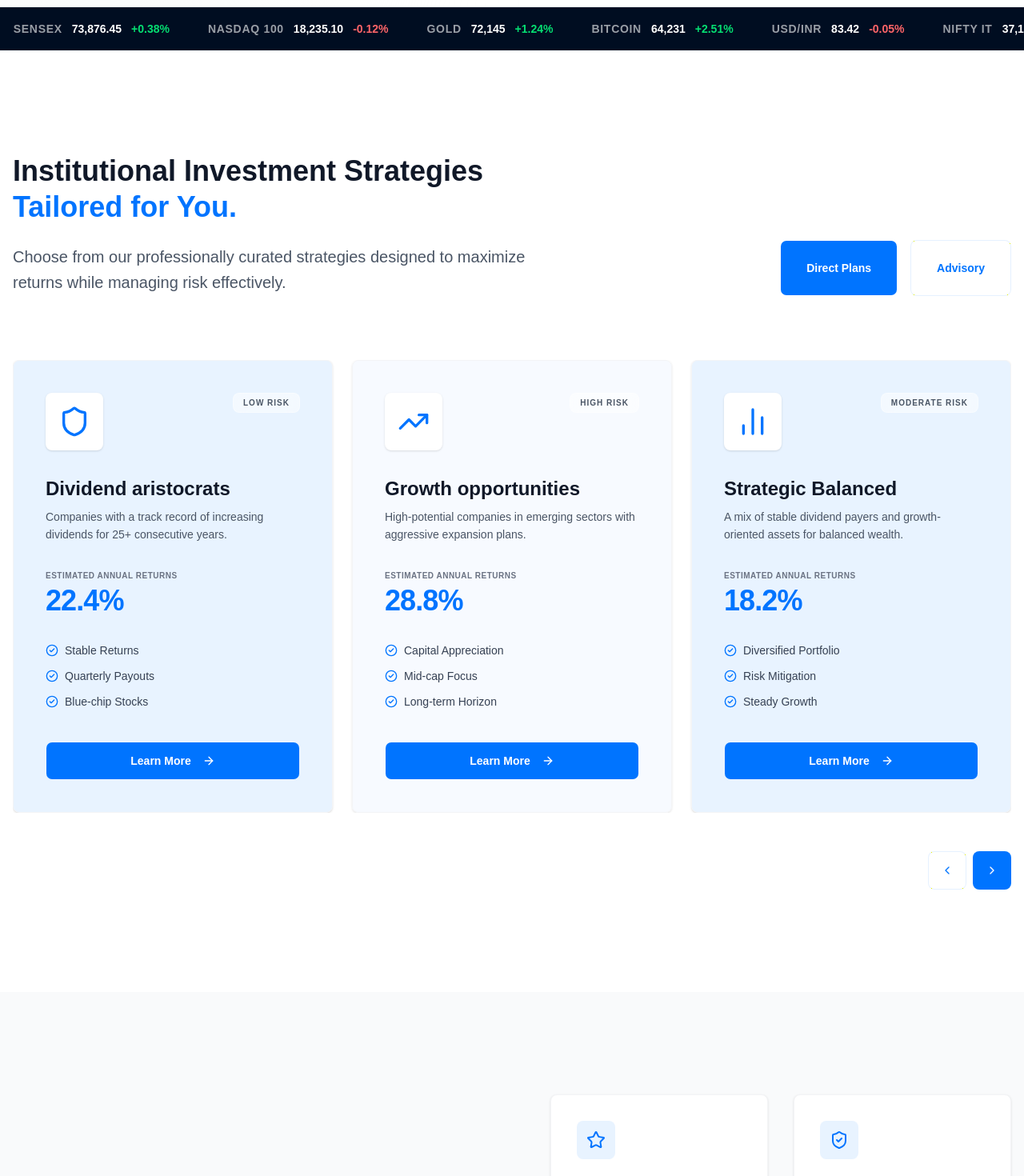
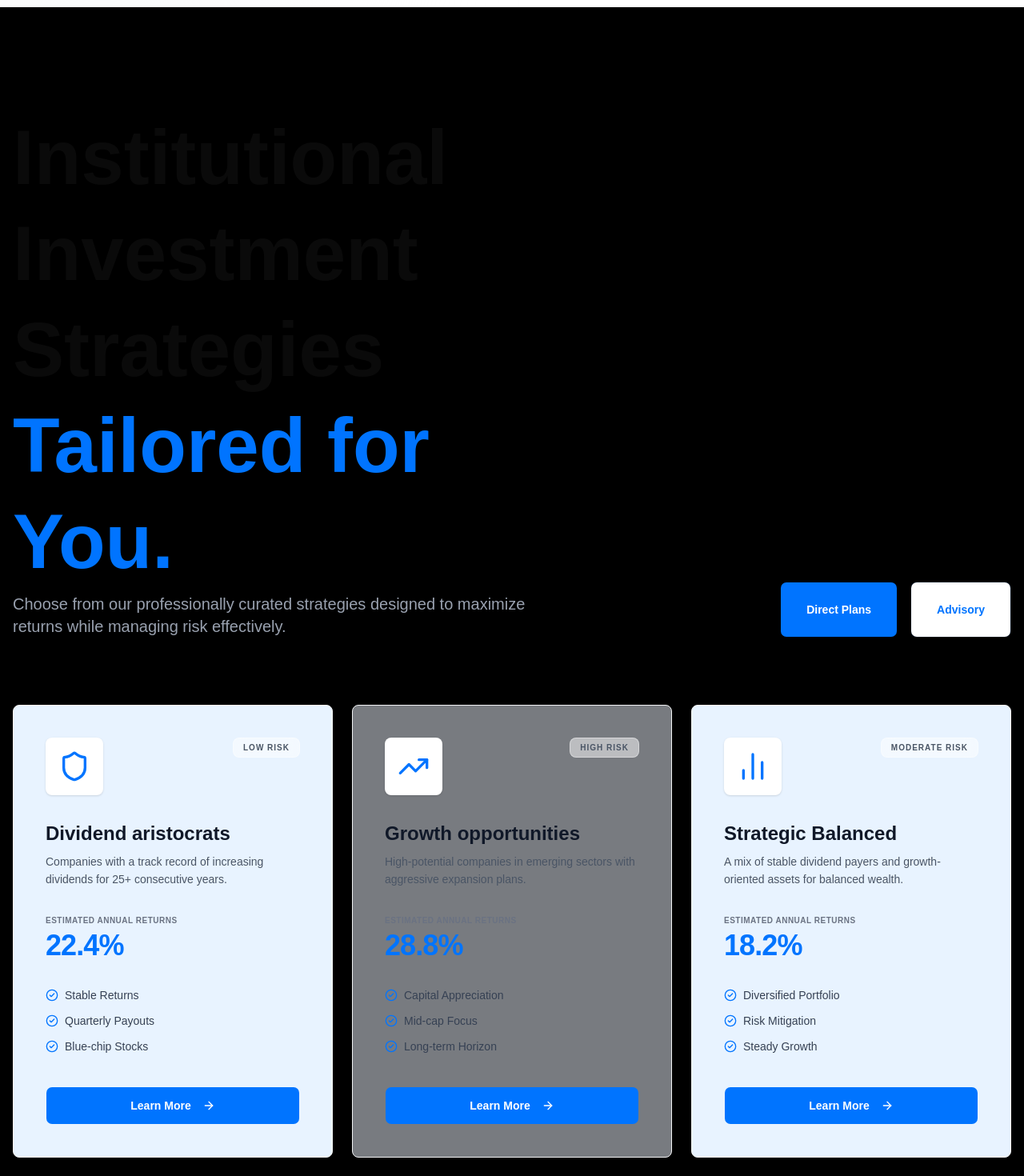
Before and after one commit to pushpendracse/WealthplysMERN, a Next.js app: page / in a window 1280 px wide. Shown: the part 900-2370 px from the top of the page at 80% size. Built offline with nearby package versions, Linux system fonts and the light colour scheme.

Commit message:
This is the comment code

```diff
--- a/app/page.tsx
+++ b/app/page.tsx
@@ -1,13 +1,13 @@
 import Navbar from "@/components/Navbar";
 import Hero from "@/components/Hero";
-import MarketStats from "@/components/MarketStats";
+// import MarketStats from "@/components/MarketStats";
 import InvestmentPlans from "@/components/InvestmentPlans";
-import BooksAndFeatures from "@/components/BooksAndFeatures";
-import Philosophy from "@/components/Philosophy";
-import Masterclass from "@/components/Masterclass";
-import KnowledgeCenter from "@/components/KnowledgeCenter";
-import SecuritySection from "@/components/SecuritySection";
-import BlogSection from "@/components/BlogSection";
+// import BooksAndFeatures from "@/components/BooksAndFeatures";
+// import Philosophy from "@/components/Philosophy";
+// import Masterclass from "@/components/Masterclass";
+// import KnowledgeCenter from "@/components/KnowledgeCenter";
+// import SecuritySection from "@/components/SecuritySection";
+// import BlogSection from "@/components/BlogSection";
 import Testimonials from "@/components/Testimonials";
 import Footer from "@/components/Footer";
 
@@ -16,15 +16,15 @@ export default function Home() {
     <main className="min-h-screen">
       <Navbar />
       <Hero />
-      <MarketStats />
+      {/* <MarketStats /> */}
       <InvestmentPlans />
-      <BooksAndFeatures />
-      <Philosophy />
-      <Masterclass />
-      <KnowledgeCenter />
-      <SecuritySection />
-      <BlogSection />
-      <Testimonials />
+      {/* <BooksAndFeatures /> */}
+      {/* <Philosophy /> */}
+      {/* <Masterclass /> */}
+      {/* <KnowledgeCenter /> */}
+      {/* <SecuritySection /> */}
+      {/* <BlogSection /> */}
+      {/* <Testimonials /> */}
       <Footer />
     </main>
   );
--- a/components/InvestmentPlans.tsx
+++ b/components/InvestmentPlans.tsx
@@ -53,21 +53,21 @@ const plans = [
 
 const InvestmentPlans = () => {
   return (
-    <section id="plans" className="py-32 bg-white overflow-hidden">
+    <section id="plans" className="py-32 bg-black overflow-hidden">
       <div className="max-w-7xl mx-auto px-4">
-        <div className="flex flex-col md:flex-row md:items-end justify-between gap-8 mb-20">
+        <div className="flex  md:flex-row md:items-end justify-between gap-8 mb-21">
           <div className="max-w-2xl">
-            <h2 className="text-3xl md:text-4xl font-bold text-gray-900 mb-6 leading-tight">
+            <h2 className="text-3xl md:text-8xl font-bold text-dark mb-1 leading-tight hover:scale-500">
               Institutional Investment Strategies <br />
               <span className="text-primary">Tailored for You.</span>
             </h2>
-            <p className="text-xl text-gray-600 leading-relaxed">
+            <p className="text-xl text-gray-400 leading">
               Choose from our professionally curated strategies designed to maximize returns while managing risk effectively.
             </p>
           </div>
 
           <div className="flex gap-4">
-            <Button variant="secondary" className="bg-primary text-white hover:bg-primary/90 rounded-lg px-8 py-6 h-auto font-bold">
+            <Button variant="secondary" className="bg-primary text-white hover:scale-500 rounded-lg px-8 py-6 h-auto font-bold">
               Direct Plans
             </Button>
             <Button variant="outline" className="rounded-lg border-primary/10 text-primary hover:bg-secondary px-8 py-6 h-auto font-bold">
```
